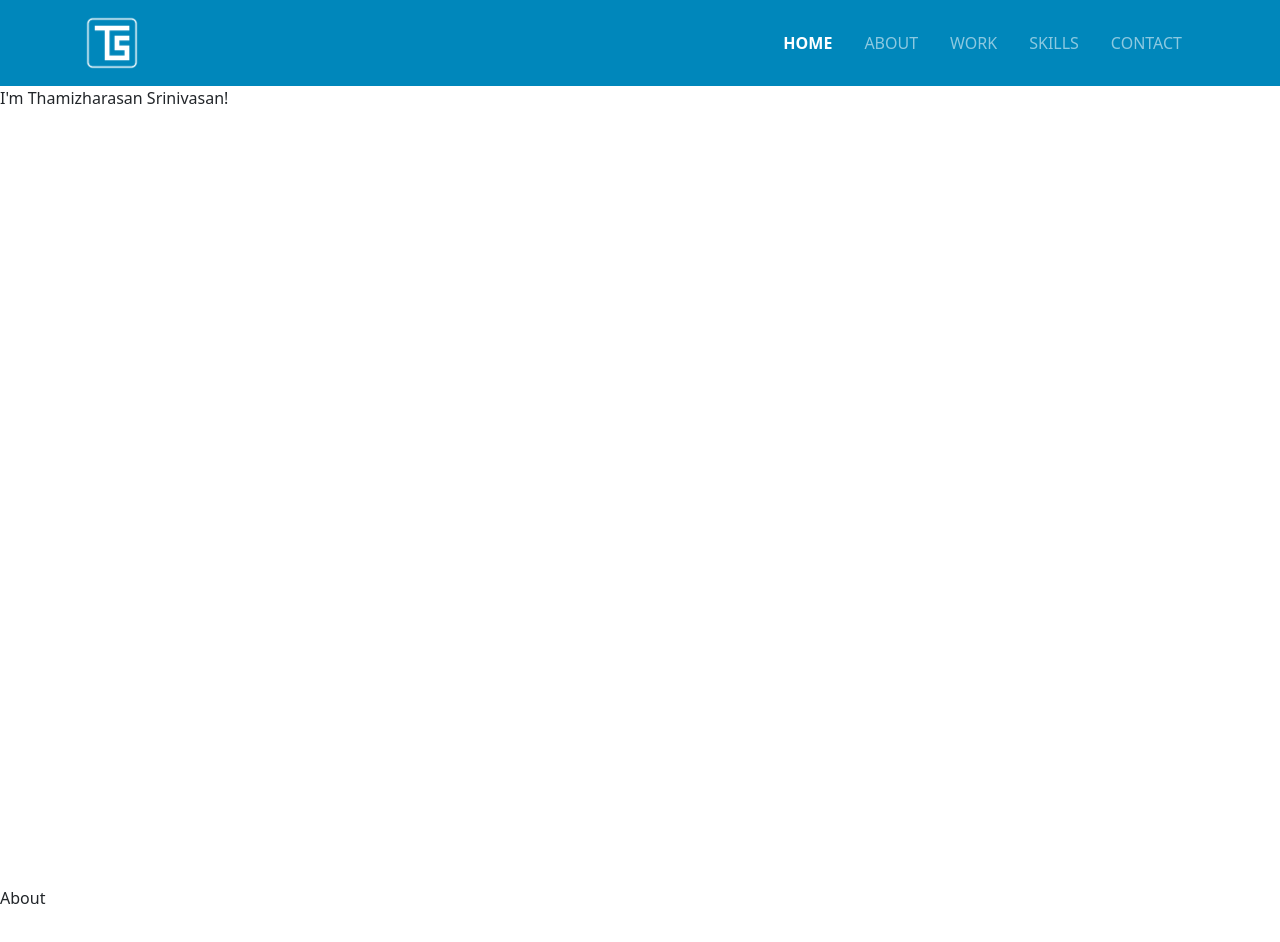
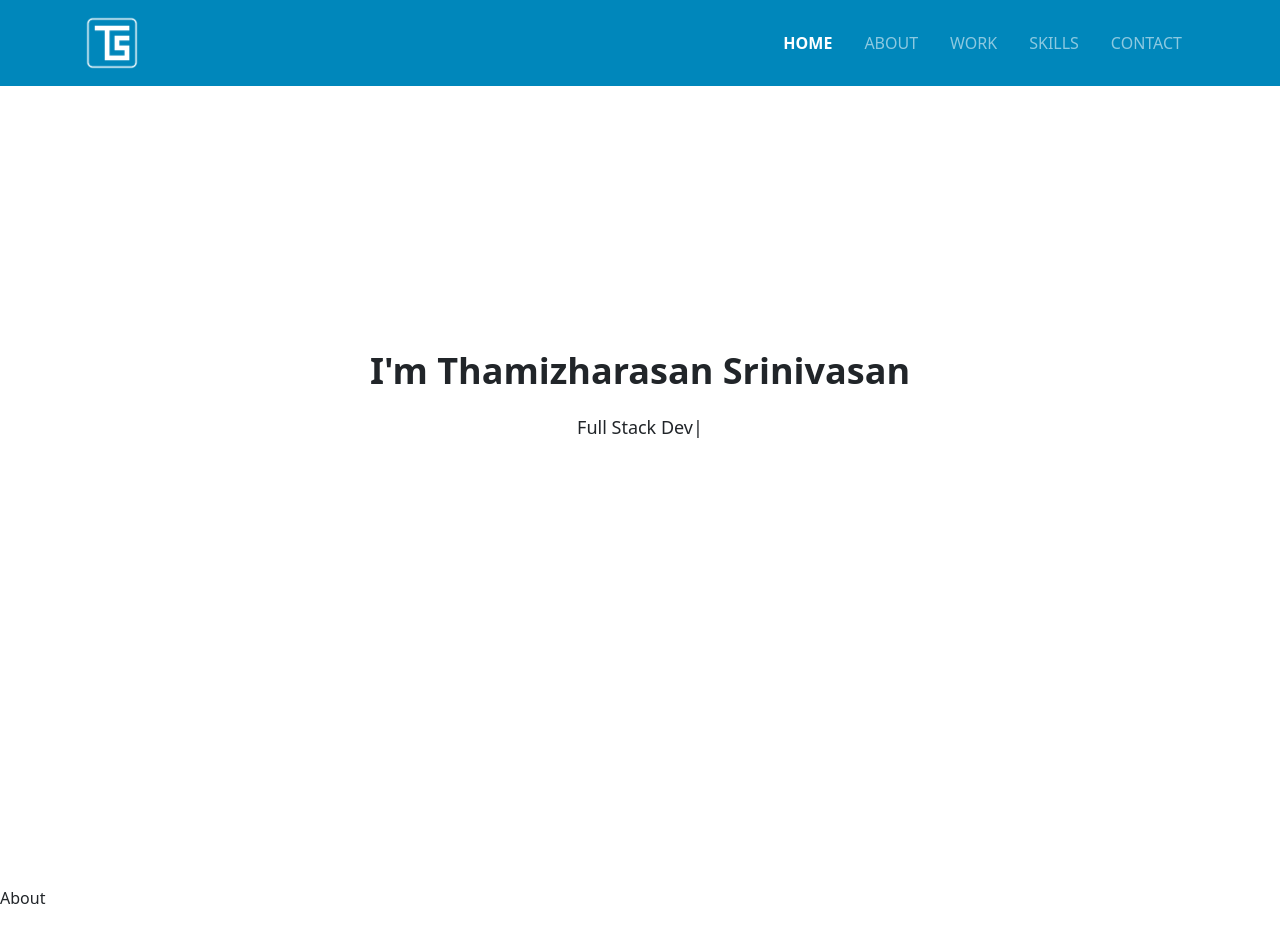
Before and after one commit to srinithamizh/thamizharasan-srinivasan, an Angular app: page /home in a window 1280 px wide. Shown: the top 942 px of the page. Built offline with nearby package versions, Linux system fonts and the light colour scheme.

Commit message:
Home Content Modified

```diff
--- a/src/app/home/home.component.css
+++ b/src/app/home/home.component.css
@@ -0,0 +1,20 @@
+.centered-div {
+    position: absolute;
+    top: 50%;
+    left: 50%;
+    transform: translate(-50%, -50%);
+}
+
+.centered-text {
+    text-align: center;
+}
+
+.name {
+    font-size: 36px;
+    font-weight: bold;
+    padding-bottom: 0px;
+}
+
+.designation {
+    font-size: 18px;
+}
--- a/src/app/home/home.component.html
+++ b/src/app/home/home.component.html
@@ -1,3 +1,8 @@
 <div id="home" class="page">
-<p>I'm Thamizharasan Srinivasan!</p>
+    <div class="centered-div">
+        <p class="name">I'm Thamizharasan Srinivasan</p>
+        <div class="centered-text">
+            <p class="designation">{{ role }}</p>
+        </div>
+    </div>
 </div>
--- a/src/app/home/home.component.ts
+++ b/src/app/home/home.component.ts
@@ -7,9 +7,38 @@ import { Component, OnInit } from '@angular/core';
 })
 export class HomeComponent implements OnInit {
 
+  designation: string[] = ['Software Engineer', 'Full Stack Developer']
+  role: string  ='';
   constructor() { }
 
   ngOnInit(): void {
+    let index=0, cursor=0, type=true;
+    setInterval(() => {
+      let word = this.designation[index];
+      let length = word.length;
+
+      if (type) {
+        this.role = word.slice(0, cursor)+'|';
+        cursor++;
+      }
+
+      if (cursor === length + 1) {
+        type = false;
+      }
+
+      if (!type) {
+        this.role = word.slice(0, cursor)+'|';
+        cursor--;
+      }
+
+      if (cursor === 0) {
+        type = true;
+        index++;
+      }
+
+      if (index === this.designation.length) {
+        index = 0;
+      }
+    }, 100);
   }
-
 }
--- a/src/app/navbar/navbar.component.ts
+++ b/src/app/navbar/navbar.component.ts
@@ -1,4 +1,6 @@
 import { Component, OnInit } from '@angular/core';
+import { Router } from '@angular/router';
+import * as _ from 'lodash';
 
 @Component({
   selector: 'app-navbar',
@@ -10,7 +12,7 @@ export class NavbarComponent implements OnInit {
   sections:string[] = ['Home', 'About', 'Work', 'Skills', 'Contact'];
   currentSection: string = 'Home';
 
-  constructor() {
+  constructor(private Router:Router) {
    }
 
   ngOnInit(): void {
@@ -21,7 +23,8 @@ export class NavbarComponent implements OnInit {
   }
 
   onSectionChange(section: any): void {
-    this.currentSection = section.replace(/^./, section[0].toUpperCase());
+    this.Router.navigateByUrl('#'+section);
+    this.currentSection = _.capitalize(section);
   }
 
   scrollTop(): void {
```
